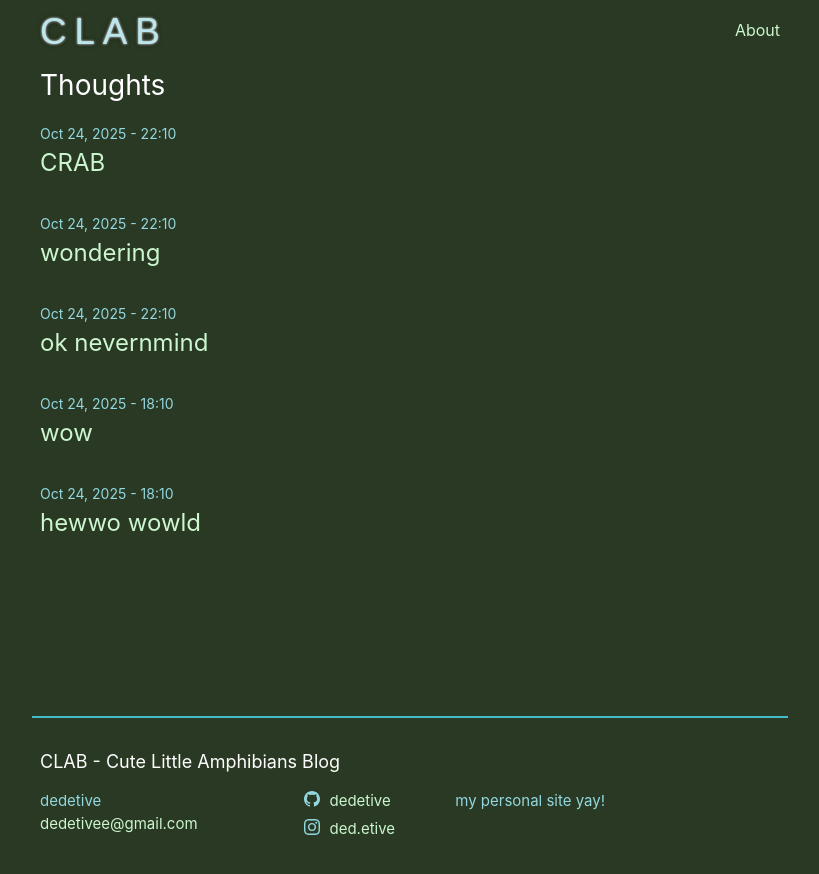
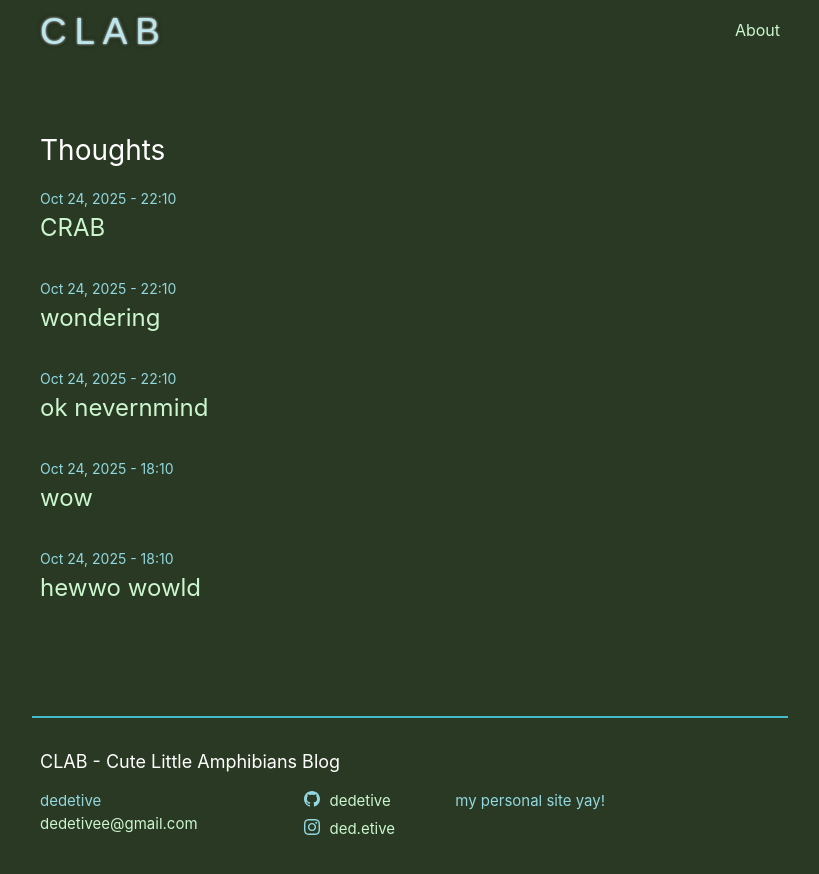
Before and after one commit to dedetive/dedetive.github.io, a Jekyll site: the page built from index.markdown, in a window 1280 px wide. Shown: the top 874 px of the page, without its empty margins (230-1049 px from the left). Built offline with Jekyll 4.4.1, drawn with Linux system fonts in a browser that asks for light colours.

Commit message:
Change title padding and margin

```diff
--- a/_sass/minima/_layout.scss
+++ b/_sass/minima/_layout.scss
@@ -15,7 +15,8 @@
   font-family: "Adwaita Sans", sans-serif;
   line-height: $base-line-height * $base-font-size * 2.25;
   letter-spacing: 0.215em;
-  padding: 5px 5px 5px 0;
+  padding: 5px 40px 50px 0;
+  margin-bottom: 20px;
   float: left;
 
   &,
```
